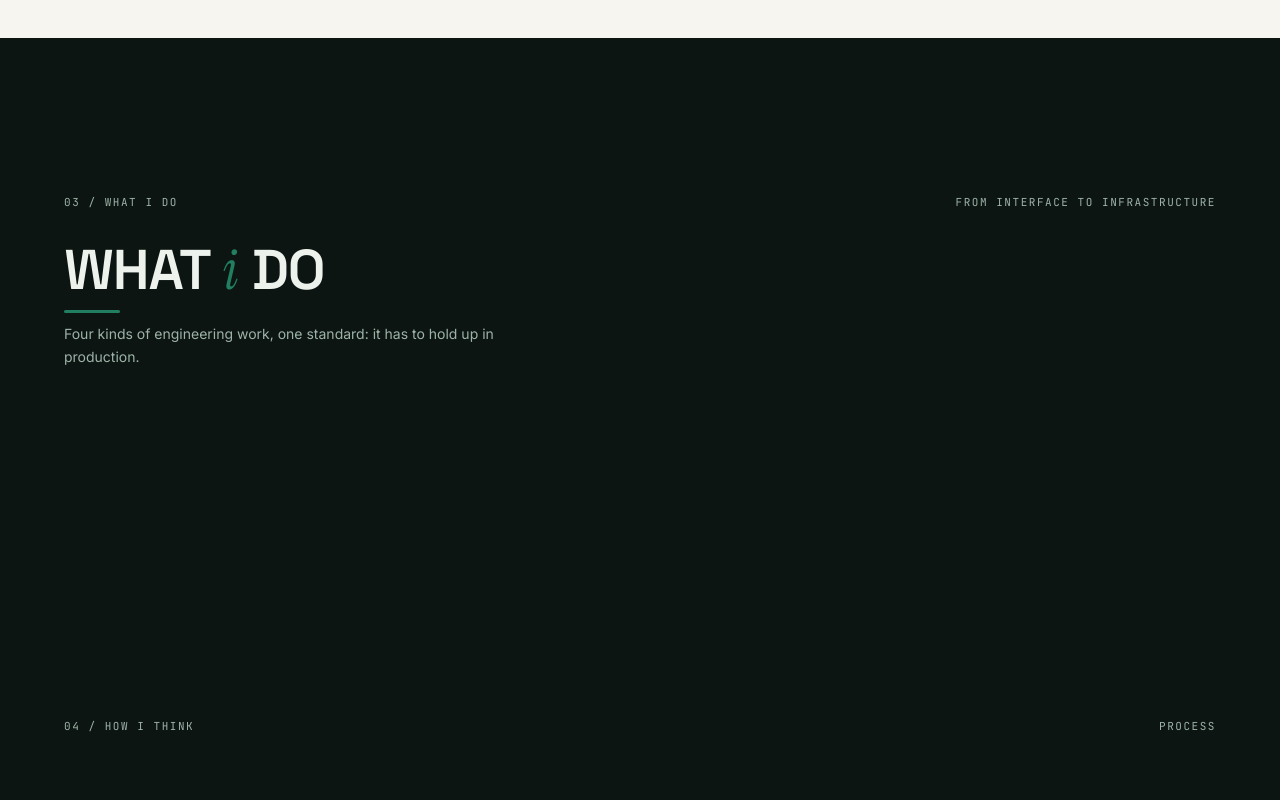
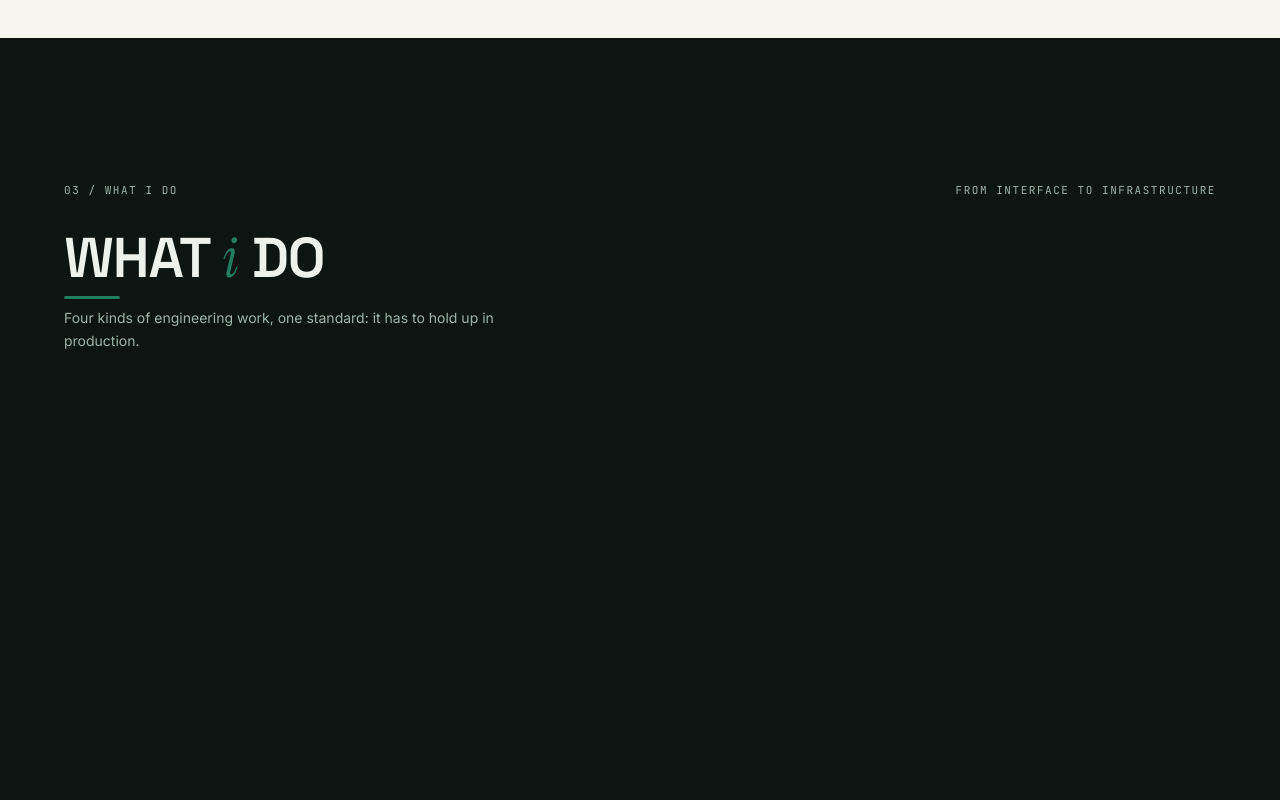
Before and after one commit to Jainabhi90/Abhiraj-portfolio, a Next.js app: page / in a window 1280 px wide. Shown: the part 2440-3240 px from the top of the page. Built offline with nearby package versions, Linux system fonts and the light colour scheme.

Commit message:
Refactor CSS for layout adjustments and media queries
Updated z-index and various styles for better layout on desktop viewports.

```diff
--- a/src/app/globals.css
+++ b/src/app/globals.css
@@ -802,7 +802,10 @@ a.hero-pill:hover {
    read as one continuous dark band, with ivory cards on top. */
 .whatido {
   position: relative;
-  z-index: 1;
+  /* above the orbit section (z-index 3) so the rising forest panel
+     never covers the stacked cards; the scrubbed fade hands off
+     visually instead of a hard mask edge */
+  z-index: 4;
   background: var(--forest-2);
   color: var(--on-dark);
   padding: clamp(84px, 11vh, 132px) var(--pad) 0;
@@ -910,7 +913,7 @@ a.hero-pill:hover {
 }
 
 /* Compact geometry for shorter desktop viewports (e.g. 1366x768) */
-@media (min-width: 900px) and (max-height: 820px) {
+@media (min-width: 900px) and (max-height: 1000px) {
   .hero-cta {
     margin-top: 16px;
   }
@@ -926,27 +929,35 @@ a.hero-pill:hover {
     gap: 14px;
   }
   :root {
-    --card-h: 42vh;
+    --card-h: 290px;
     --strip: 14px;
-    --headoff: 62px;
+    --headoff: 80px;
   }
   .whatido-pin {
-    padding-top: 68px;
+    padding-top: 56px;
   }
   .whatido-head {
-    margin-bottom: 16px;
+    margin-bottom: 10px;
   }
   .whatido-head .reference-heading {
     font-size: clamp(34px, 4.6vw, 56px);
   }
   .whatido-head .mint-rule {
-    margin: 12px 0 10px;
+    margin: 10px 0 8px;
   }
   .whatido-sub {
     font-size: 14px;
   }
+  .stack-animated .stack-card {
+    padding-top: 14px;
+    padding-bottom: 14px;
+  }
+  .stack-animated .stack-card-top {
+    margin-bottom: 8px;
+  }
   .stack-card h3 {
-    font-size: clamp(22px, 2.4vw, 32px);
+    font-size: clamp(20px, 2.2vw, 28px);
+    margin-bottom: 6px;
   }
   .stack-card > p {
     display: -webkit-box;
```
